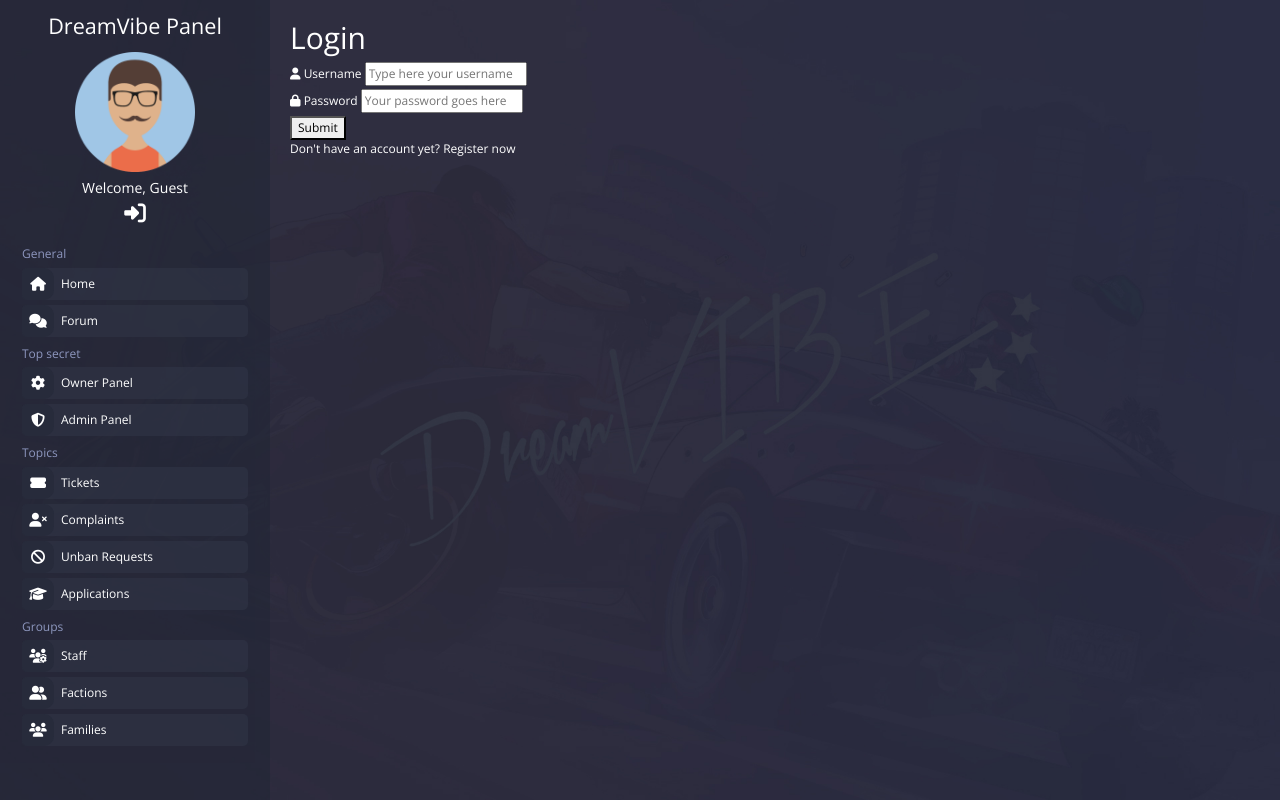
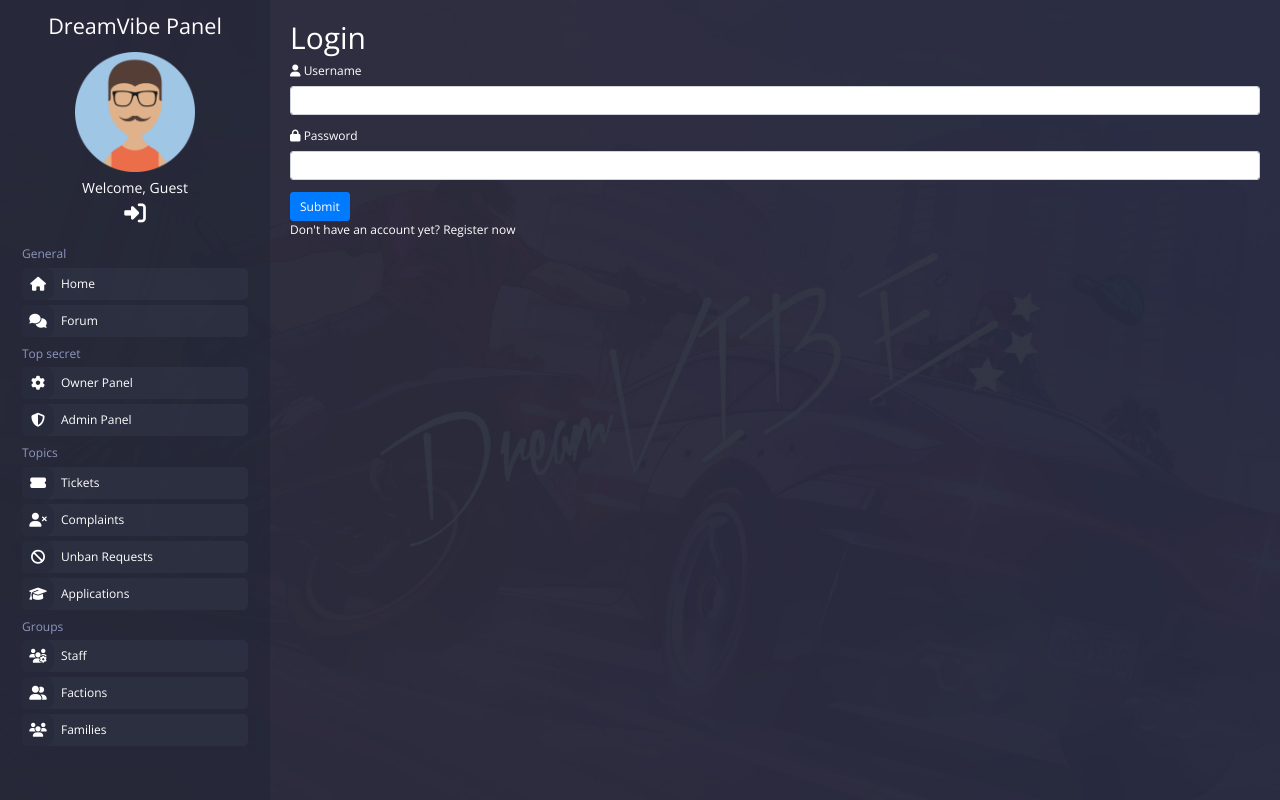
Before and after one commit to vtean/rpg-panel, a PHP site: page /login in a window 1280 px wide. Run offline with PHP 8.4, Linux system fonts and the light colour scheme; a stand-in replaces the project's code that opens the database connection; some libraries are stand-ins or nearby versions.

Commit message:
Update login.php

```diff
--- a/public/views/login.php
+++ b/public/views/login.php
@@ -1,34 +1,31 @@
 <?php getHeader($data['pageTitle']); ?>
     <h1><?php echo($data['pageTitle']); ?></h1>
-    <form action="" method="POST" class="tnForm">
-        <div class="tnFormGroup">
+    <form action="" method="POST" class="dv-form">
+        <div class="form-group">
             <label for="username">
                 <i class="fas fa-user"></i>
-                <span> Username</span>
+                <span>Username</span>
             </label>
-            <input type="text" name="username"
-                   class="tnFormInput<?php if (!empty($errors['user_name_error'])): ?> tnInvalidInput<?php endif; ?>"
-                   id="username" value="<?php echo $data['user_name']; ?>"
-                   placeholder="Type here your username">
+            <input type="text" name="username" id="username" class="form-control<?php if (!empty($errors['user_name_error'])): ?> is-invalid<?php endif; ?>">
             <?php if (!empty($errors['user_name_error'])): ?>
-                <span class="tnInvalidInputInfo"><?php echo $errors['user_name_error']; ?></span>
+                <div class="invalid-feedback">
+                    <span><?php echo $errors['user_name_error']; ?></span>
+                </div>
             <?php endif; ?>
         </div>
-        <div class="tnFormGroup">
+        <div class="form-group">
             <label for="password">
                 <i class="fas fa-lock"></i>
-                <span> Password</span>
+                <span>Password</span>
             </label>
-            <input type="password" name="password"
-                   class="tnFormInput<?php if (!empty($errors['user_password_error'])): ?> tnInvalidInput<?php endif; ?>"
-                   id="password" placeholder="Your password goes here">
+            <input type="password" name="password" id="password" class="form-control<?php if (!empty($errors['user_password_error'])): ?> is-invalid<?php endif; ?>">
             <?php if (!empty($errors['user_password_error'])): ?>
-                <span class="tnInvalidInputInfo"><?php echo $errors['user_password_error']; ?></span>
+                <div class="invalid-feedback">
+                    <span><?php echo $errors['user_password_error']; ?></span>
+                </div>
             <?php endif; ?>
         </div>
-        <div class="tnFormSubmit">
-            <button type="submit" class="tnBtn tnSubmitBtn">Submit</button>
-        </div>
+        <button type="submit" class="btn btn-primary">Submit</button>
         <p class="tnCentered tnLoginInfo">Don't have an account yet? <a
                     href="<?php echo BASE_URL . '/register/'; ?>">Register</a> now</p>
     </form>
```
